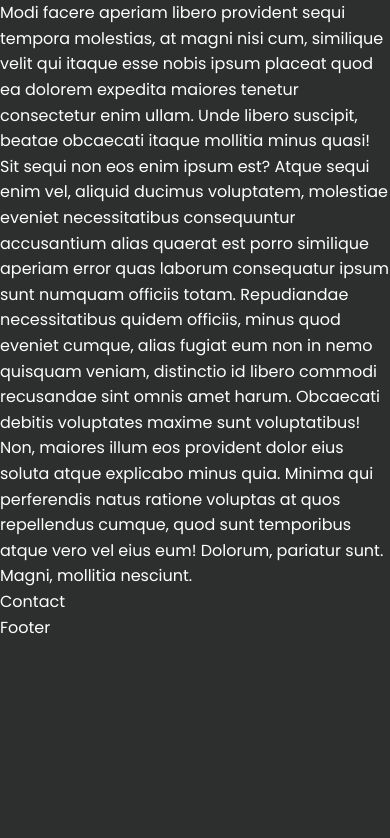
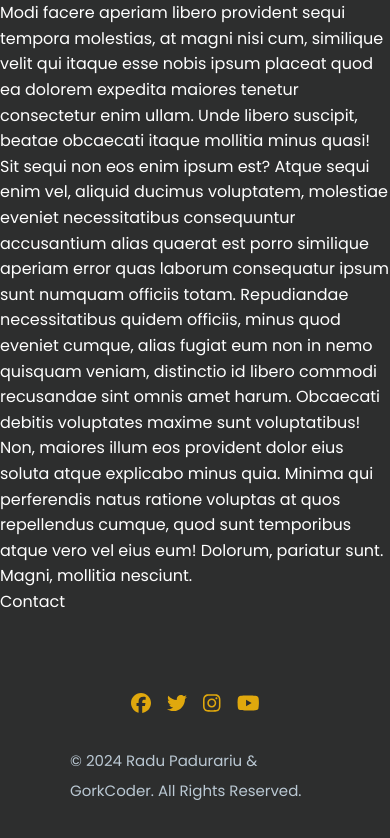
Before and after one commit to RaduPadurariu/routertemplates, a React (Vite) app: page / in a window 390 px wide. Shown: the part 3744-4582 px from the top of the page. Before the commit the page ends 4384 px from the top, so only its background shows below. Built offline with nearby package versions, Linux system fonts and the light colour scheme.

Commit message:
Implement responsive footer

```diff
--- a/package.json
+++ b/package.json
@@ -11,6 +11,7 @@
   },
   "dependencies": {
     "@fortawesome/fontawesome-svg-core": "^6.7.0",
+    "@fortawesome/free-brands-svg-icons": "^6.7.0",
     "@fortawesome/free-solid-svg-icons": "^6.7.0",
     "@fortawesome/react-fontawesome": "^0.2.2",
     "react": "^18.3.1",
--- a/src/components/Footer/Footer.module.scss
+++ b/src/components/Footer/Footer.module.scss
@@ -0,0 +1,26 @@
+@use "../../styles/global" as *;
+
+.footer {
+  width: 100%;
+  padding: 70px;
+  .footer_container {
+    @include flex(center, center, column);
+    width: 100%;
+
+    ul {
+      @include flex();
+      cursor: pointer;
+      li {
+        margin: 0.5rem;
+
+        color: $primary-text;
+        &:hover {
+          opacity: 0.7;
+        }
+        .social_icon {
+          font-size: 20px;
+        }
+      }
+    }
+  }
+}
--- a/src/components/Footer/Footer.tsx
+++ b/src/components/Footer/Footer.tsx
@@ -1,7 +1,28 @@
-import "./Footer.module.scss";
+import { social } from "../../data/portfolioData";
+import styles from "./Footer.module.scss";
+import { FontAwesomeIcon } from "@fortawesome/react-fontawesome";
 
 const Footer = () => {
-  return <div>Footer</div>;
+  return (
+    <footer className={styles.footer}>
+      <div className={styles.footer_container}>
+        {" "}
+        <ul>
+          {social.map((el) => {
+            return (
+              <li key={el.id}>
+                <FontAwesomeIcon
+                  icon={el.icon}
+                  className={styles.social_icon}
+                />
+              </li>
+            );
+          })}
+        </ul>
+        <p>© 2024 Radu Padurariu & GorkCoder. All Rights Reserved.</p>
+      </div>
+    </footer>
+  );
 };
 
 export default Footer;
--- a/src/data/portfolioData.ts
+++ b/src/data/portfolioData.ts
@@ -1,6 +1,19 @@
+import {
+  faFacebook,
+  faTwitter,
+  faInstagram,
+  faYoutube,
+} from "@fortawesome/free-brands-svg-icons";
 export const navTemplates = [
   { id: 1, text: "Educative", link: "/" },
   { id: 2, text: "Cooking", link: "/" },
   { id: 3, text: "Fitness", link: "/" },
   { id: 4, text: "Fashion", link: "/" },
 ];
+
+export const social = [
+  { id: 1, icon: faFacebook },
+  { id: 2, icon: faTwitter },
+  { id: 3, icon: faInstagram },
+  { id: 4, icon: faYoutube },
+];
```
Also changed, not shown: 1 other file (tests, documents, lock files or other folders).
